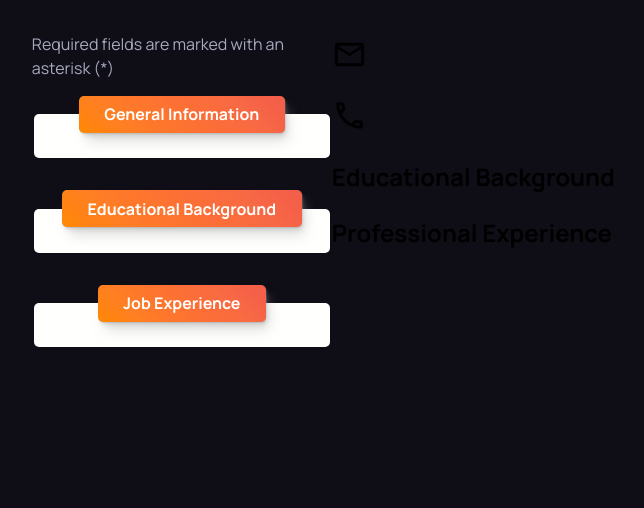
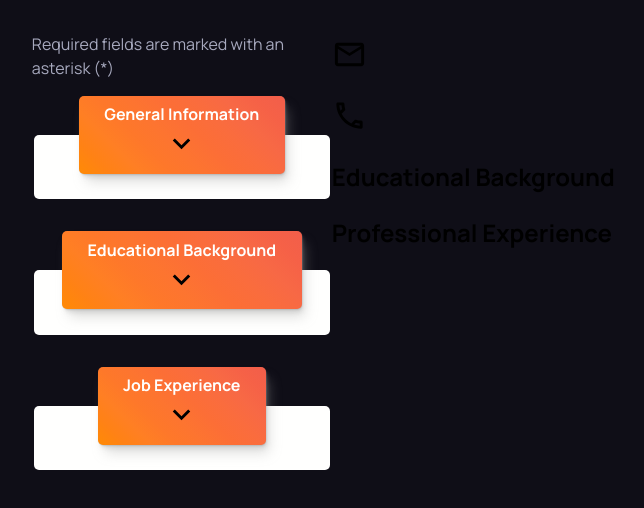
Before and after one commit to GreyTearsDev/cv-application, a React (Vite) app: page / in a window 1280 px wide. Shown: the top 508 px of the page, without its empty margins (45-689 px from the left). Built offline with nearby package versions, Linux system fonts and the light colour scheme.

Commit message:
style: Add arrow icons to indicate section expansion

```diff
--- a/src/components/section.jsx
+++ b/src/components/section.jsx
@@ -6,7 +6,22 @@ export default function Section({ name, children, onClick }) {
 
   return (
     <fieldset onClick={() => onClick(showChildren, setShowChildren)}>
-      <legend>{name}</legend>
+      <legend>
+        {name}
+        {showChildren
+          ? (
+            <svg className="icon icon--arrow icon--arrow-up" xmlns="http://www.w3.org/2000/svg" viewBox="0 0 24 24">
+              <title>chevron-up</title>
+              <path d="M7.41,15.41L12,10.83L16.59,15.41L18,14L12,8L6,14L7.41,15.41Z" />
+            </svg>
+          )
+          : (
+            <svg className="icon icon--arrow icon--arrow--down" xmlns="http://www.w3.org/2000/svg" viewBox="0 0 24 24">
+              <title>chevron-down</title>
+              <path d="M7.41,8.58L12,13.17L16.59,8.58L18,10L12,16L6,10L7.41,8.58Z" />
+            </svg>
+          )}
+      </legend>
       {showChildren ? children : ""}
     </fieldset>
   );
```
